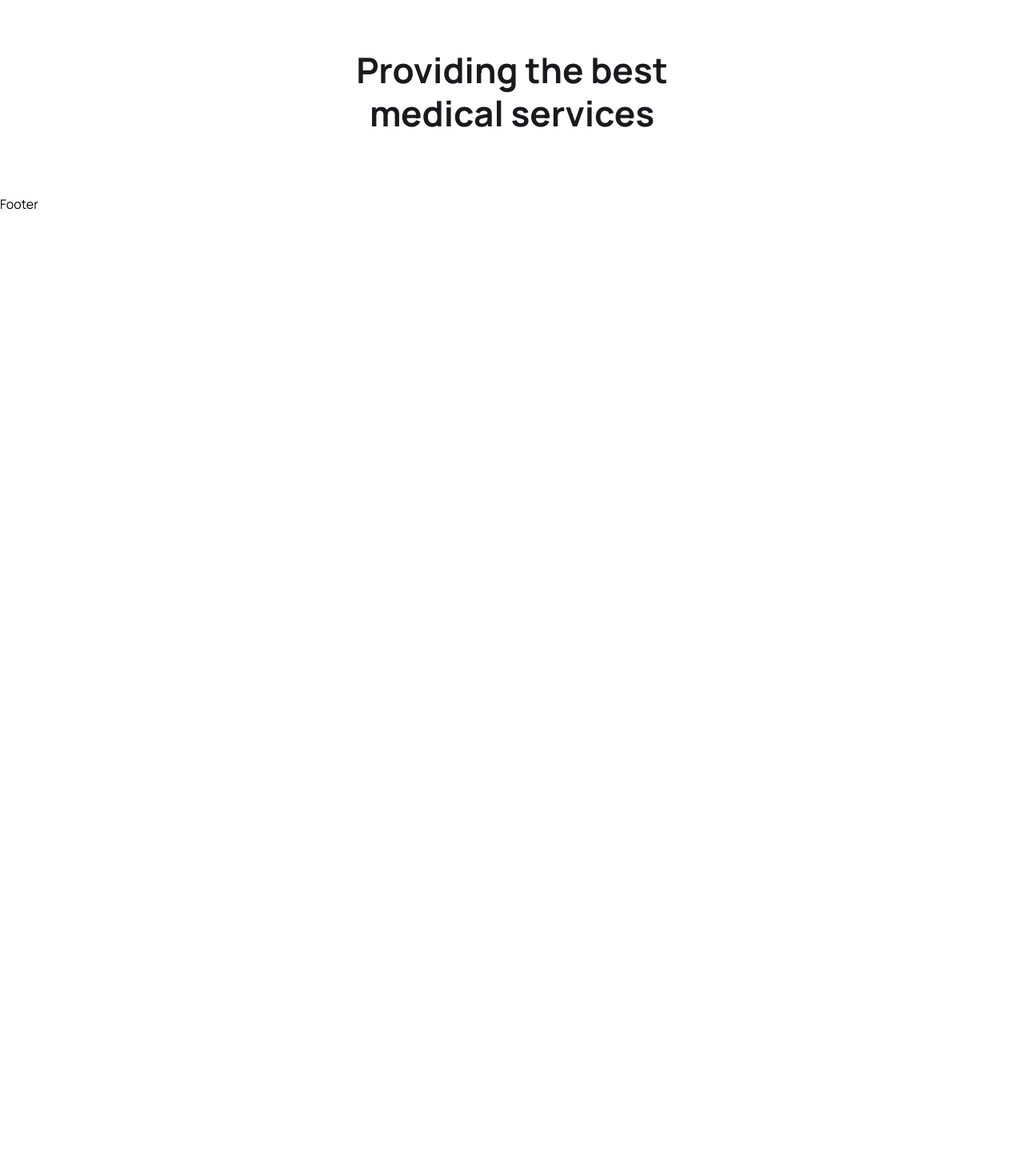
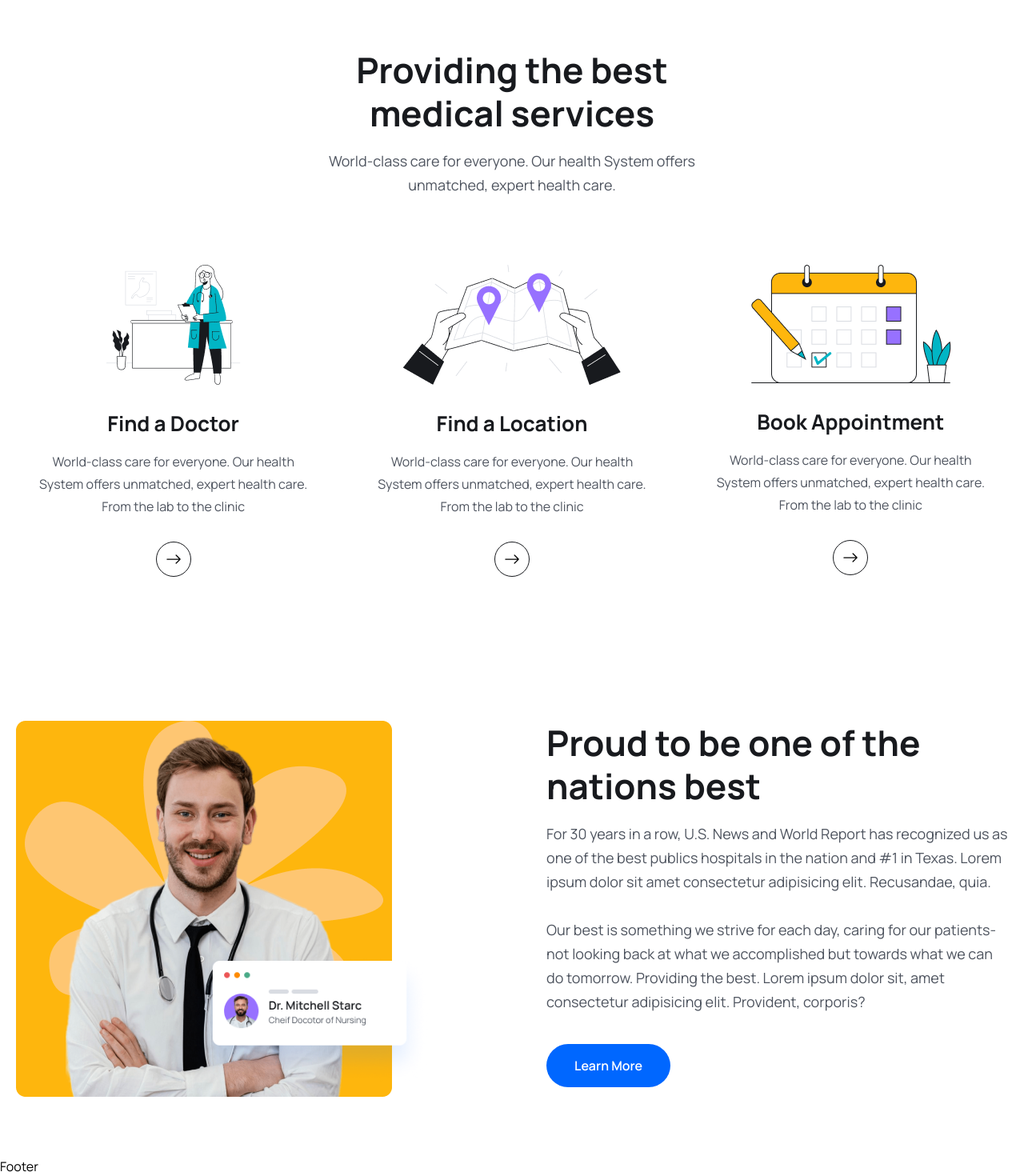
Before and after one commit to M-Alam116/Doctor-Appointment, a React (Vite) app in the folder frontend/: page / in a window 1280 px wide. Shown: the part 826-2296 px from the top of the page at 80% size. Before the commit the page ends 1093 px from the top, so only its background shows below. Built offline with nearby package versions, Linux system fonts and the light colour scheme; the HTML template or start-up script is replaced by a standard one.

Commit message:
about section completed

```diff
--- /dev/null
+++ b/frontend/src/components/About/About.jsx
@@ -0,0 +1,45 @@
+import aboutImg from "../../assets/images/about.png";
+import aboutCardImg from "../../assets/images/about-card.png";
+import { Link } from "react-router-dom";
+
+const About = () => {
+  return (
+    <section>
+      <div className="container">
+        <div className="flex justify-between gap-[50px] lg:gap-[130px] xl:gap-0 flex-col lg:flex-row">
+          {/* ======== About Img =========*/}
+          <div className="relative w-3/4 lg:w-1/2 xl:w-[770px] z-10 order-2 lg:order-1">
+            <img src={aboutImg} alt="" />
+            <div className="absolute z-20 bottom-4 w-[200px] md:w-[300px] right-[-30%] md:right-[-7%] lg:right-[22%]">
+              <img src={aboutCardImg} alt="" />
+            </div>
+          </div>
+
+          {/* ========== about content ============ */}
+          <div className="w-full lg:w-1/2 xl:w-[670px] order-1 lg:order-2">
+            <h2 className="heading">Proud to be one of the nations best</h2>
+            <p className="text__para">
+              For 30 years in a row, U.S. News and World Report has recognized
+              us as one of the best publics hospitals in the nation and #1 in
+              Texas. Lorem ipsum dolor sit amet consectetur adipisicing elit.
+              Recusandae, quia.
+            </p>
+
+            <p className="text__para mt-[30px]">
+              Our best is something we strive for each day, caring for our
+              patients-not looking back at what we accomplished but towards what
+              we can do tomorrow. Providing the best. Lorem ipsum dolor sit,
+              amet consectetur adipisicing elit. Provident, corporis?
+            </p>
+
+            <Link to="/">
+              <button className="btn">Learn More</button>
+            </Link>
+          </div>
+        </div>
+      </div>
+    </section>
+  );
+};
+
+export default About;
--- a/frontend/src/pages/Home.jsx
+++ b/frontend/src/pages/Home.jsx
@@ -1,10 +1,17 @@
 import heroImg01 from "../assets/images/hero-img01.png";
 import heroImg02 from "../assets/images/hero-img02.png";
 import heroImg03 from "../assets/images/hero-img03.png";
+import icon01 from "../assets/images/icon01.png";
+import icon02 from "../assets/images/icon02.png";
+import icon03 from "../assets/images/icon03.png";
+import { Link } from "react-router-dom";
+import { BsArrowRight } from "react-icons/bs";
+import About from "../components/About/About";
+
 const Home = () => {
   return (
     <>
-      {/* ========= hero section ========== */}
+      {/* ========= hero section start========== */}
       <section className="hero__section pt-[60px] 2xl:h-[800px]">
         <div className="container">
           <div className="flex flex-col lg:flex-row gap-[90px] items-center justify-between">
@@ -74,9 +81,86 @@
             <h2 className="heading text-center">
               Providing the best medical services
             </h2>
+            <p className="text__para text-center">
+              World-class care for everyone. Our health System offers unmatched,
+              expert health care.
+            </p>
+          </div>
+
+          <div className="grid grid-cols-1 md:grid-cols-2 lg:grid-cols-3 gap-5 lg:gap-[30px] mt-[30px] lg:mt-[55px]">
+            <div className="py-[30px] px-5">
+              <div className="flex items-center justify-center">
+                <img src={icon01} alt="" />
+              </div>
+
+              <div className="mt-[30px]">
+                <h2 className="text-[26px] leading-9 text-headingColor font-[700] text-center">
+                  Find a Doctor
+                </h2>
+                <p className="text-[16px] leading-7 text-textColor font-[400] mt-4 text-center">
+                  World-class care for everyone. Our health System offers
+                  unmatched, expert health care. From the lab to the clinic
+                </p>
+
+                <Link
+                  to="/doctors"
+                  className="w-[44px] h-[44px] rounded-full border border-solid border-[#181A1E] mt-[30px] mx-auto flex items-center justify-center group hover:bg-primaryColor hover:border-none"
+                >
+                  <BsArrowRight className="group-hover:text-white w-6 h-5" />
+                </Link>
+              </div>
+            </div>
+
+            <div className="py-[30px] px-5">
+              <div className="flex items-center justify-center">
+                <img src={icon02} alt="" />
+              </div>
+
+              <div className="mt-[30px]">
+                <h2 className="text-[26px] leading-9 text-headingColor font-[700] text-center">
+                  Find a Location
+                </h2>
+                <p className="text-[16px] leading-7 text-textColor font-[400] mt-4 text-center">
+                  World-class care for everyone. Our health System offers
+                  unmatched, expert health care. From the lab to the clinic
+                </p>
+
+                <Link
+                  to="/doctors"
+                  className="w-[44px] h-[44px] rounded-full border border-solid border-[#181A1E] mt-[30px] mx-auto flex items-center justify-center group hover:bg-primaryColor hover:border-none"
+                >
+                  <BsArrowRight className="group-hover:text-white w-6 h-5" />
+                </Link>
+              </div>
+            </div>
+
+            <div className="py-[30px] px-5">
+              <div className="flex items-center justify-center">
+                <img src={icon03} alt="" />
+              </div>
+
+              <div className="mt-[30px]">
+                <h2 className="text-[26px] leading-9 text-headingColor font-[700] text-center">
+                  Book Appointment
+                </h2>
+                <p className="text-[16px] leading-7 text-textColor font-[400] mt-4 text-center">
+                  World-class care for everyone. Our health System offers
+                  unmatched, expert health care. From the lab to the clinic
+                </p>
+
+                <Link
+                  to="/doctors"
+                  className="w-[44px] h-[44px] rounded-full border border-solid border-[#181A1E] mt-[30px] mx-auto flex items-center justify-center group hover:bg-primaryColor hover:border-none"
+                >
+                  <BsArrowRight className="group-hover:text-white w-6 h-5" />
+                </Link>
+              </div>
+            </div>
           </div>
         </div>
       </section>
+
+      <About />
     </>
   );
 };
```
